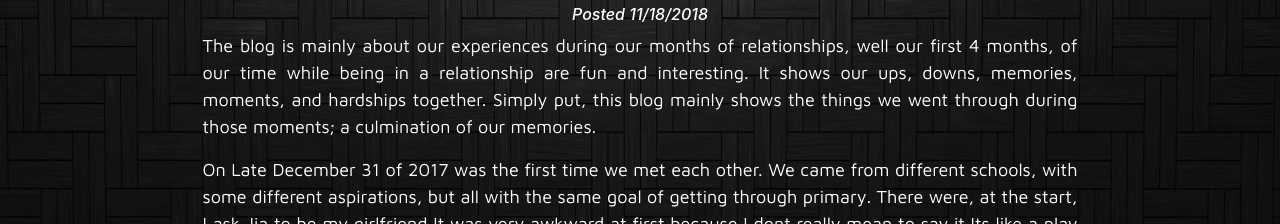
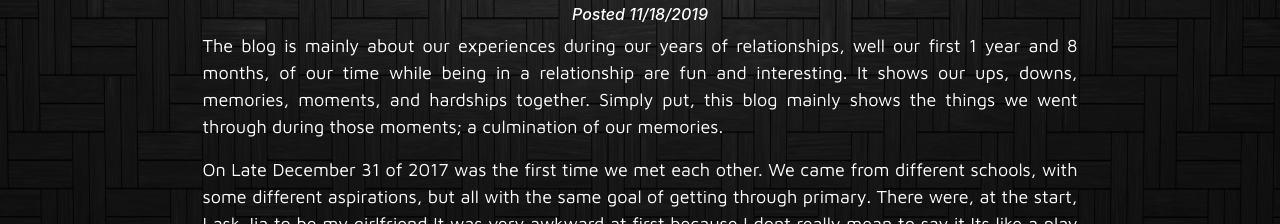
Before and after one commit to hawkeye4th/jiaruilow, a plain HTML site: page blog.html in a window 1280 px wide. Shown: the part 576-800 px from the top of the page. Drawn offline with nearby package versions, Linux system fonts and the light colour scheme.

Commit message:
Update blog.html

```diff
--- a/blog.html
+++ b/blog.html
@@ -46,10 +46,10 @@
 	            </div><br><br>
 	            <div class="headline">
 	            	<h3>All about our experiences</h3>
-	            	<h6>Posted 11/18/2018</h6>
+	            	<h6>Posted 11/18/2019</h6>
 	            </div>
 	            <div class="article">
-	            	<p>The blog is mainly about our experiences during our months of relationships, well our first 4 months, of our time while being in a relationship are fun and interesting. It shows our ups, downs, memories, moments, and hardships together. Simply put, this blog mainly shows the things we went through during those moments; a culmination of our memories.</p>
+	            	<p>The blog is mainly about our experiences during our years of relationships, well our first 1 year and 8 months, of our time while being in a relationship are fun and interesting. It shows our ups, downs, memories, moments, and hardships together. Simply put, this blog mainly shows the things we went through during those moments; a culmination of our memories.</p>
 	            	<p>On Late December 31 of 2017 was the first time we met each other. We came from different schools, with some different aspirations, but all with the same goal of getting through primary. There were, at the start, I ask Jia to be my girlfriend It was very awkward at first because I dont really mean to say it Its like a play only but the times goes by all that talk we did, the play we did, the laugh we made, and etc. I started falling inlove with her like really fall inlove I started thinking of her everyday, wants to know more about her, and etc. . Surprisingly, I didn't know that Jia have a boyfriend before then I ask her are you in a relationship? Then she says No then I ask her can you be my girlfiend? Im like blushing as hail and i grab my pillow to cover my face Im like literally OMGOMG then she say sure I was like IS THIS FOR REAL!? O-O Then I promised myself that I'll do anything that will make her happy We were happy, unruly, and sometimes downright crazy, but that just showed how close even if it was only the first few month.</p>
 	            	<p>Few months later... 2018 of September came around I cried when I heard that she wont be playing nor chat with me when she reach P6 I cant accept the fact that I wont see her, or play with her ;c because I am scared that something bad will happen to her or she might get bored of me because our relationship will become passive which leads to break ups which is I dont want to happen. Later that day, We fight about it I shouted at her and stuff on why wont she play or chat with me even twice or thrice per week and She says, because I need to focus on my studies and I'll get very busy I exploded that time and says If that person is important to you will give atleast a spare time to him/her after mostly an hour fighting I gaved up I think on what to do. The next morning I realized that I was being selfish I didn't even think that Its good for her So I message her and say Sorry for all the hurtful words I've said. She forgives me... :D. </p>
 	            	<p>October and November are here happy things and sad things comes in our life. The happy things is that she passed on p5 but the bad thing is that her parents caught us... Her parents restricted her insta, safari, app store and yt but few days later her dad unrestricted the safari and yt. Im so sooo sad that time when I heard that I need to wait 1 year and 2 months in order for her to use her instagram again... So  I make a poem for her "Jia Rui Low I never ever let you go, I love you to my deepest heart says Art. We might be far from each other but our love stays together, I know Its not easy so our love will be greasy. Im scared of the day that I will lose you someday. All I can do is cry and say Goodbye. But I wont think on that way because Im still your bae. I will make you happy like I am your daddy because you are my baby I will take care if you carefully and love you fully. Dont worry about the bully I will make him/her feel sorry. Jia Rui I already give myself to you I hope my wish will came true, If the destiny is not friendly then It might be the time to let you go I know it will hurt me but all I want is to see you smile."" </p>
```
